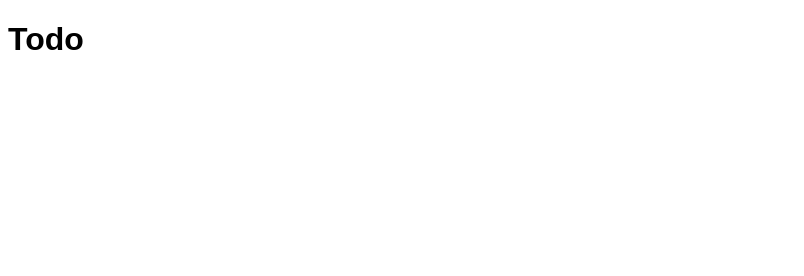
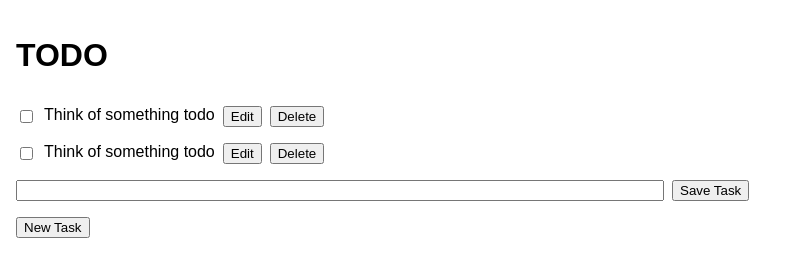
Before and after one commit to jacksoncutler/todo-ts, a website built with Parcel: page src/index.html in a window 1280 px wide. Shown: the whole page, without its empty margins (0-804 px from the left). Built offline with nearby package versions, Linux system fonts and the light colour scheme.

Commit message:
Add boilerplate html/css

```diff
--- a/src/index.html
+++ b/src/index.html
@@ -3,12 +3,31 @@
   <head>
     <meta charset="UTF-8" />
     <meta name="viewport" content="width=device-width, initial-scale=1.0" />
-    <title>Todo App</title>
+    <title>TODO App</title>
     <link rel="stylesheet" href="styles.css" />
   </head>
   <body>
     <main>
-      <h1>Todo</h1>
+      <h1>TODO</h1>
+      <ul id="todo-list" class="container">
+        <div class="todo-item">
+          <input type="checkbox" />
+          <p>Think of something todo</p>
+          <button>Edit</button>
+          <button>Delete</button>
+        </div>
+        <div class="todo-item">
+          <input type="checkbox" />
+          <p>Think of something todo</p>
+          <button>Edit</button>
+          <button>Delete</button>
+        </div>
+        <form id="todo-form" class="todo-form">
+          <input type="text" id="todo-input" />
+          <button type="submit">Save Task</button>
+        </form>
+        <button id="new-todo-btn">New Task</button>
+      </ul>
     </main>
     <script src="main.ts" type="module"></script>
   </body>
--- a/src/styles.css
+++ b/src/styles.css
@@ -1,3 +1,34 @@
 body {
-    font-family: sans-serif, serif;
+  font-family: sans-serif, serif;
 }
+body,
+p,
+ul {
+  margin: 0;
+  padding: 0;
+}
+
+main {
+  padding: 1rem;
+}
+
+.container {
+  margin-block: 2rem;
+  display: flex;
+  flex-direction: column;
+  gap: 1rem;
+}
+.container > button {
+    width: max-content;
+}
+
+.todo-item,
+.todo-form {
+  display: flex;
+  flex-direction: row;
+  gap: 0.5rem;
+}
+
+.todo-form > input {
+  width: clamp(24rem, calc(5rem + 50%), 40rem);
+}
```
